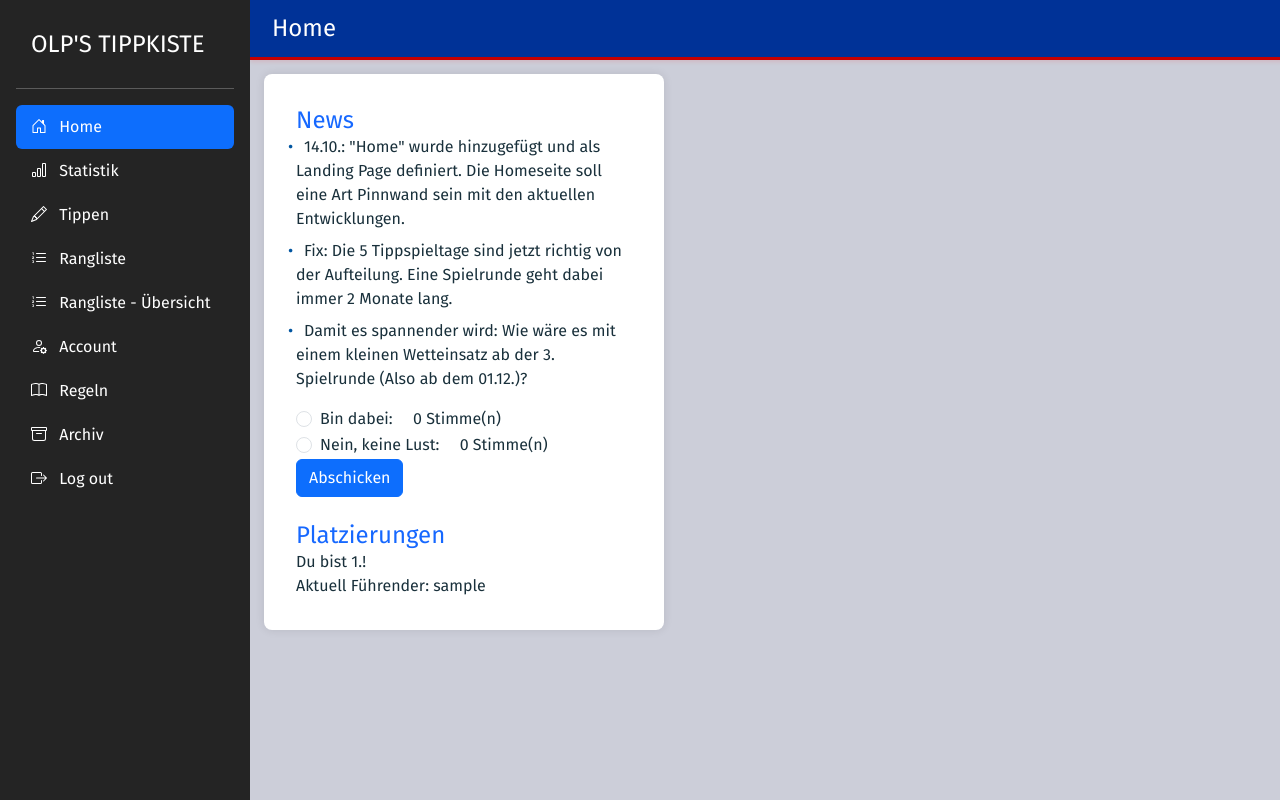
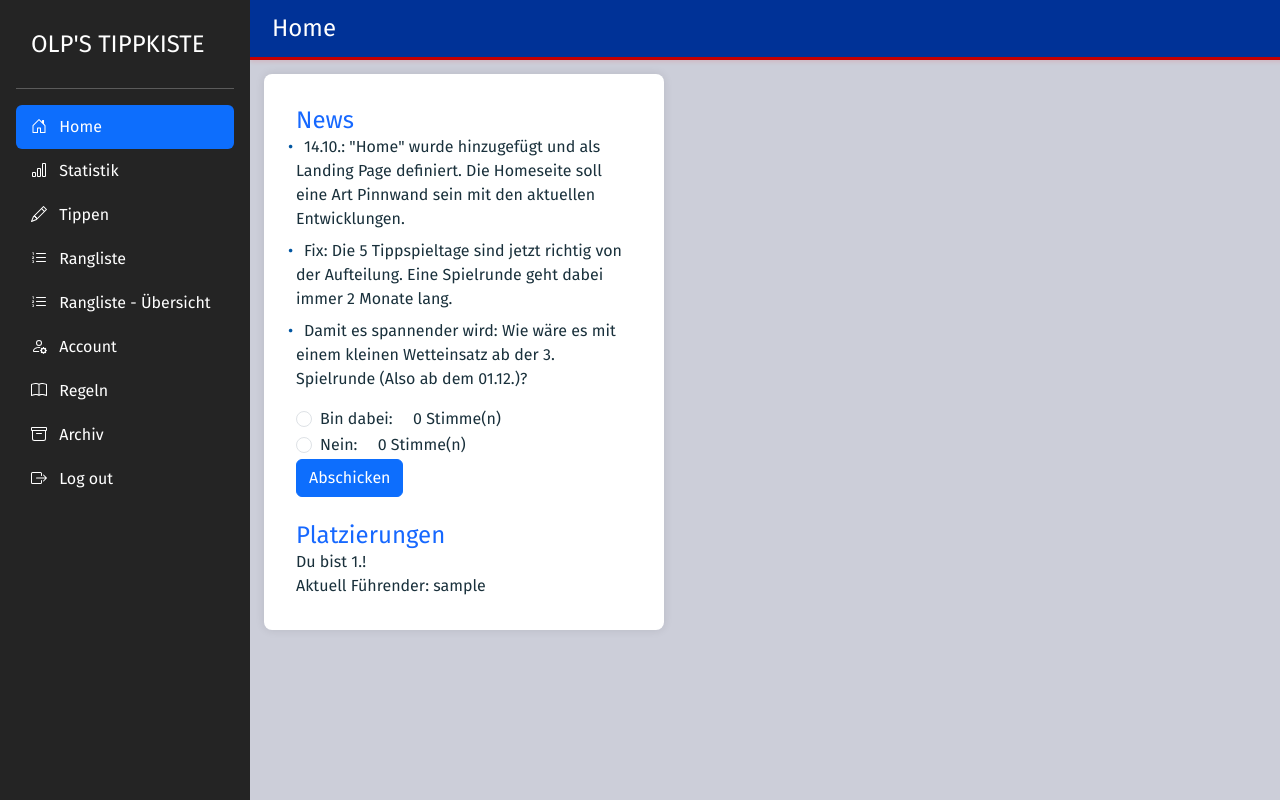
Before and after one commit to 1olp1/fch_tippspiel_24, a Flask app: page / in a window 1280 px wide. Run offline with Flask 3, Linux system fonts and the light colour scheme; the visitor is signed in with stand-in values (Sample User, id 1); tables that the repository leaves empty hold one stand-in row (values such as "Sample post"); some libraries are stand-ins or nearby versions.

Commit message:
adjusted txt for home

```diff
--- a/templates/home.html
+++ b/templates/home.html
@@ -33,7 +33,7 @@
         <div class="form-check">
           <input class="form-check-input" type="radio" name="vote" value="0" id="radioNo">
           <label class="form-check-label" for="radioNo">
-            Nein, keine Lust:
+            Nein:
           </label>
           <span class="ms-3">{{ votes[1] }} Stimme(n)</span> <!-- Display the No vote count -->
         </div>
```
